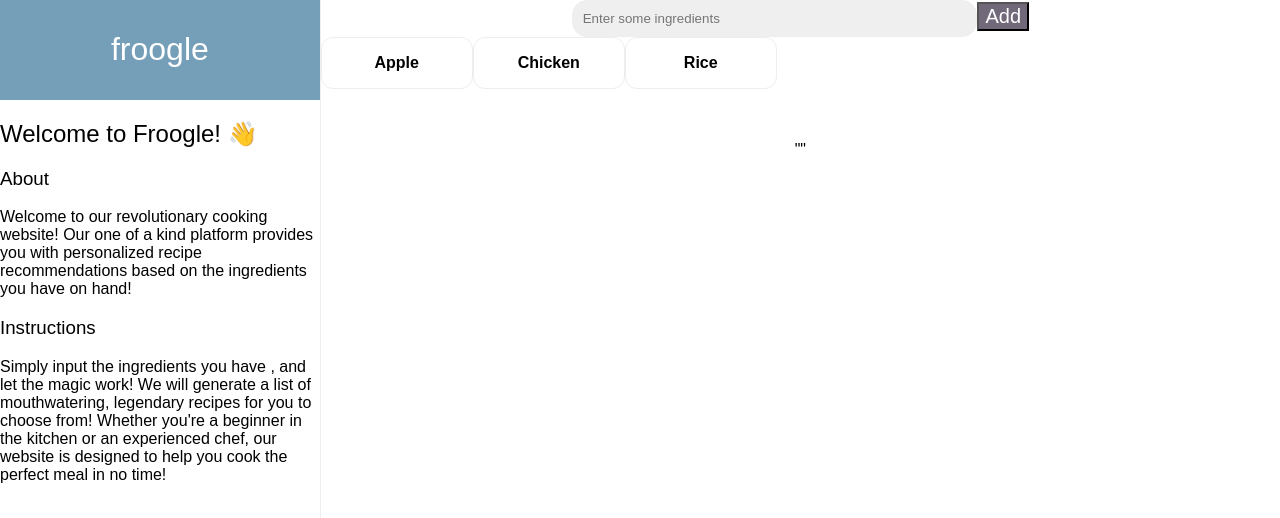
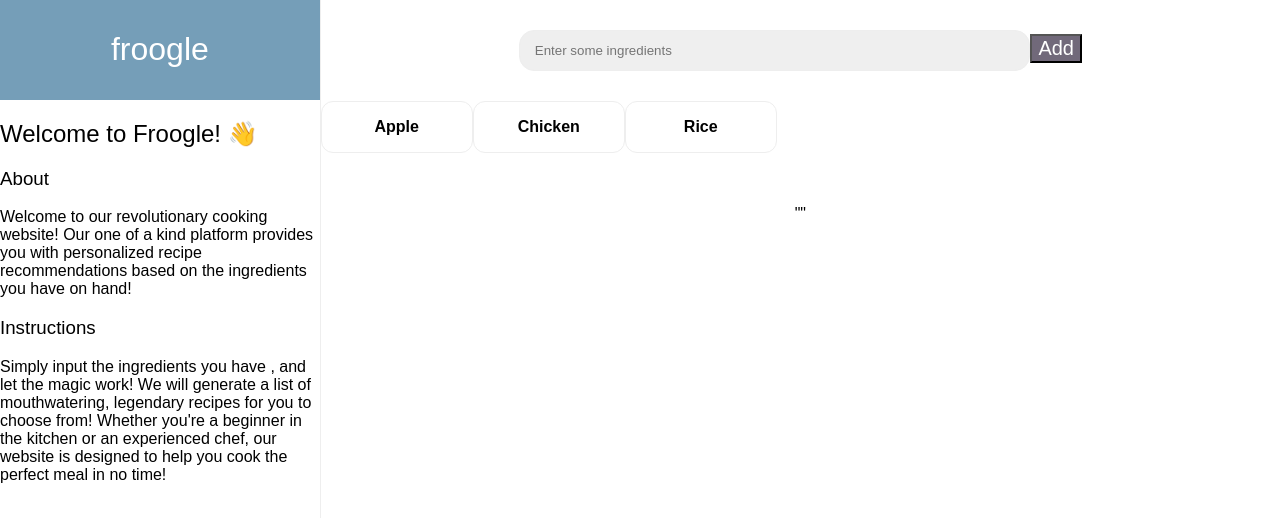
Before and after one commit to mhmh4/froogle, a React (Create React App) app in the folder public/frontend/hawkhack-app/: page / in a window 1280 px wide. Shown: the top 518 px of the page. Built offline with nearby package versions, Linux system fonts and the light colour scheme.

Commit message:
Update App.js

```diff
--- a/public/frontend/hawkhack-app/src/App.js
+++ b/public/frontend/hawkhack-app/src/App.js
@@ -130,11 +130,12 @@ Simply input the ingredients you have , and let the magic work!  We will generat
               <div className='right'>
 
               <input type="text" placeholder="Enter some ingredients" style={{
-                width: "40%",
+                margin: '30px 0',
+                width: "50%",
                 height: 15,
                 backgroundColor: "#efefef",
                 border: "1px solid #eee",
-                padding: '10px',
+                padding: '12px 15px',
                 borderRadius: 15
               }}
               onChange={(event) => { setName(event.target.value); }}/>
```
